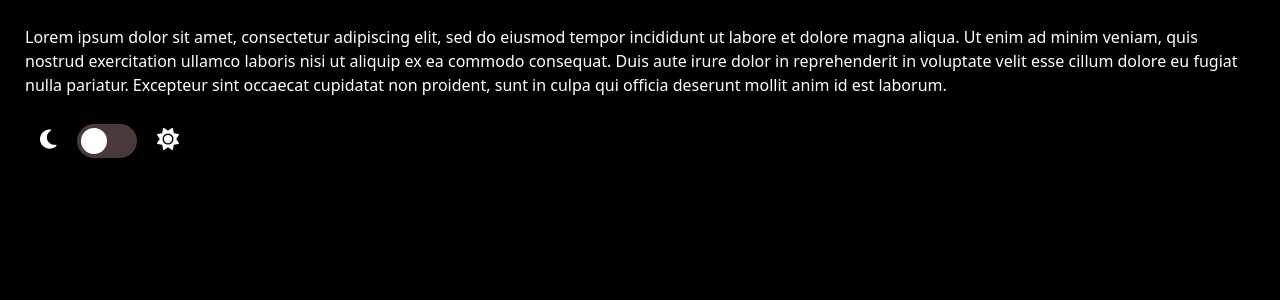
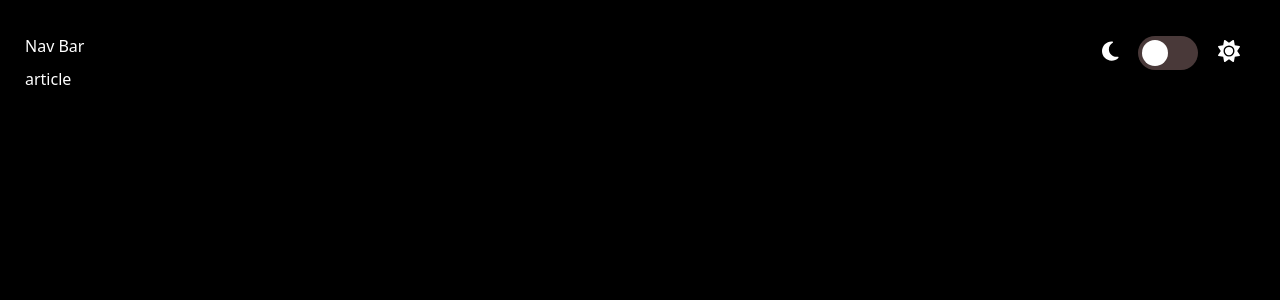
Before and after one commit to gtchigladze/mode, an Angular app: page /main in a window 1280 px wide. Shown: the top 300 px of the page. Built offline with nearby package versions, Linux system fonts and the light colour scheme.

Commit message:
Dark Mode

```diff
--- a/src/app/app.module.ts
+++ b/src/app/app.module.ts
@@ -1,9 +1,6 @@
 import { NgModule } from '@angular/core';
 import { BrowserModule } from '@angular/platform-browser';
 import { FontAwesomeModule } from '@fortawesome/angular-fontawesome';
-
-
-
 import { AppRoutingModule } from './app-routing.module';
 import { AppComponent } from './app.component';
 import { MainComponent } from './main/main.component';
--- a/src/app/main/main.component.html
+++ b/src/app/main/main.component.html
@@ -1,14 +1,8 @@
 
-<div class="innerdiv" app-theme>
-    <p>
-      Lorem ipsum dolor sit amet, consectetur adipiscing elit, sed do eiusmod
-      tempor incididunt ut labore et dolore magna aliqua. Ut enim ad minim
-      veniam, quis nostrud exercitation ullamco laboris nisi ut aliquip ex ea
-      commodo consequat. Duis aute irure dolor in reprehenderit in voluptate
-      velit esse cillum dolore eu fugiat nulla pariatur. Excepteur sint
-      occaecat cupidatat non proident, sunt in culpa qui officia deserunt
-      mollit anim id est laborum.
-    </p>
+<div class="main" app-theme>
+  <div class="layout">
+  <div class="nav">Nav Bar</div>
+
   <div>
     <span class="icon"><fa-icon [icon]="faMoon"></fa-icon></span>
     <label class="switch">
@@ -17,4 +11,10 @@
     </label>
     <span class="icon"><fa-icon [icon]="faSun"></fa-icon></span>
     </div>
+    </div>
+
+    <div>
+      article
+     </div>
+
   </div>
--- a/src/app/main/main.component.scss
+++ b/src/app/main/main.component.scss
@@ -8,10 +8,22 @@ html, body {
   padding: 0 15px;
 }
 
+.layout{
+  display: flex;
+  justify-content: space-between;
+  align-items: center;
+}
 
-.innerdiv {
+.nav{
+  display: flex;
+  height: 100%;
+  width: 200px;
+}
+
+.main {
     padding: 25px;
     height: 100%;
+    width: 100%;
     text-align: left;
     position: fixed;
     background: var(--primary);
--- a/src/app/main/main.component.ts
+++ b/src/app/main/main.component.ts
@@ -1,5 +1,5 @@
 import { Component, OnInit } from '@angular/core';
-import { faCoffee, faMoon, faSun } from '@fortawesome/free-solid-svg-icons';
+import { faMoon, faSun } from '@fortawesome/free-solid-svg-icons';
 import { ThemeService } from '../theme/theme.service';
 
 @Component({
@@ -9,7 +9,8 @@ import { ThemeService } from '../theme/theme.service';
 })
 export class MainComponent implements OnInit {
   faSun = faSun;
-  faMoon = faMoon
+  faMoon = faMoon;
+
   constructor(private themeService: ThemeService) { }
 
   ngOnInit(): void {
```
